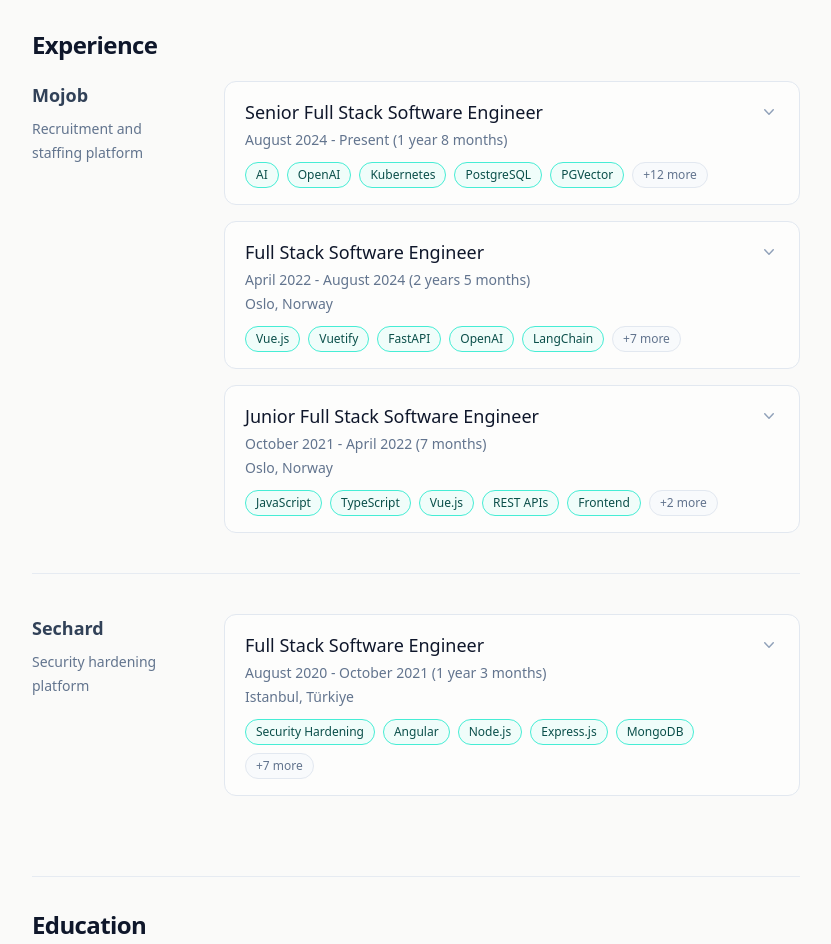
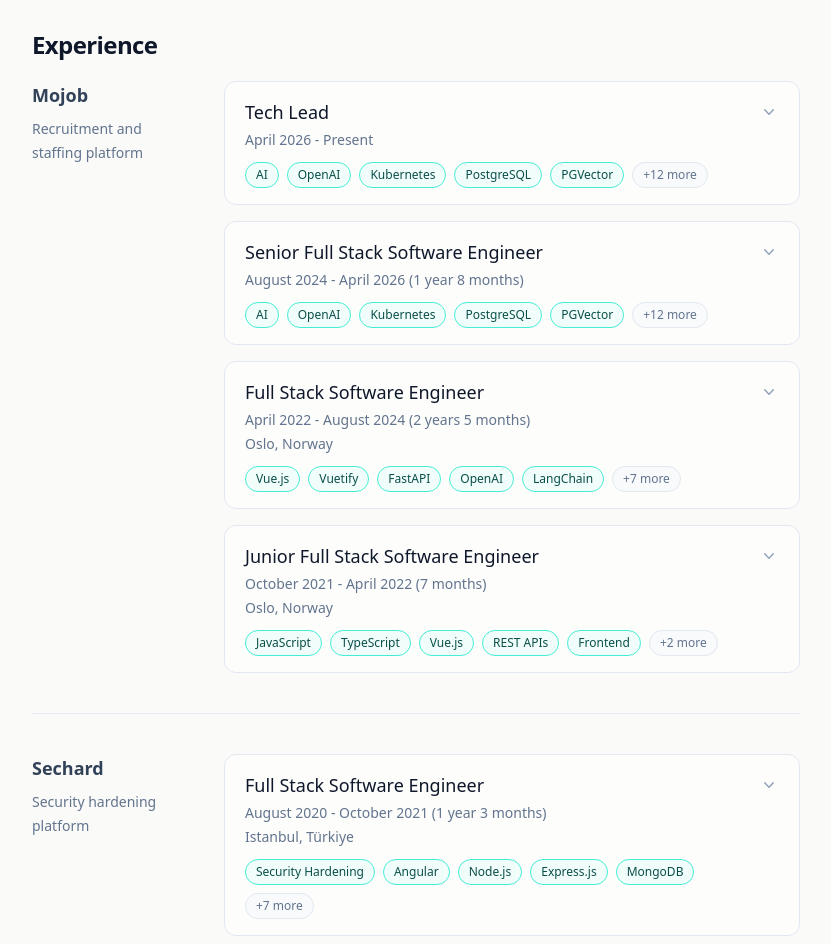
Before and after one commit to huseink/huseink.github.io, an Astro site: page / in a window 1280 px wide. Shown: the part 646-1590 px from the top of the page, without its empty margins (224-1055 px from the left). Built offline with nearby package versions, Linux system fonts and the light colour scheme; Astro itself is replaced by a stand-in of ours.

Commit message:
Update Timeline.astro

```diff
--- a/src/components/Timeline.astro
+++ b/src/components/Timeline.astro
@@ -8,8 +8,34 @@
     description: "Recruitment and staffing platform",
     roles: [
       {
+        role: "Tech Lead",
+        period: "April 2026 - Present",
+        location: "",
+        skills: [
+          "AI",
+          "OpenAI",
+          "Kubernetes",
+          "PostgreSQL",
+          "PGVector",
+          "Vector Search",
+          "Redis",
+          "RabbitMQ",
+          "Celery",
+          "SSO",
+          "SAML",
+          "MFA",
+          "Prometheus",
+          "Grafana",
+          "Loki",
+          "Kibana",
+          "K9s",
+        ],
+        bullets: [
+        ],
+      },
+      {
         role: "Senior Full Stack Software Engineer",
-        period: "August 2024 - Present (1 year 8 months)",
+        period: "August 2024 - April 2026 (1 year 8 months)",
         location: "",
         skills: [
           "AI",
```
